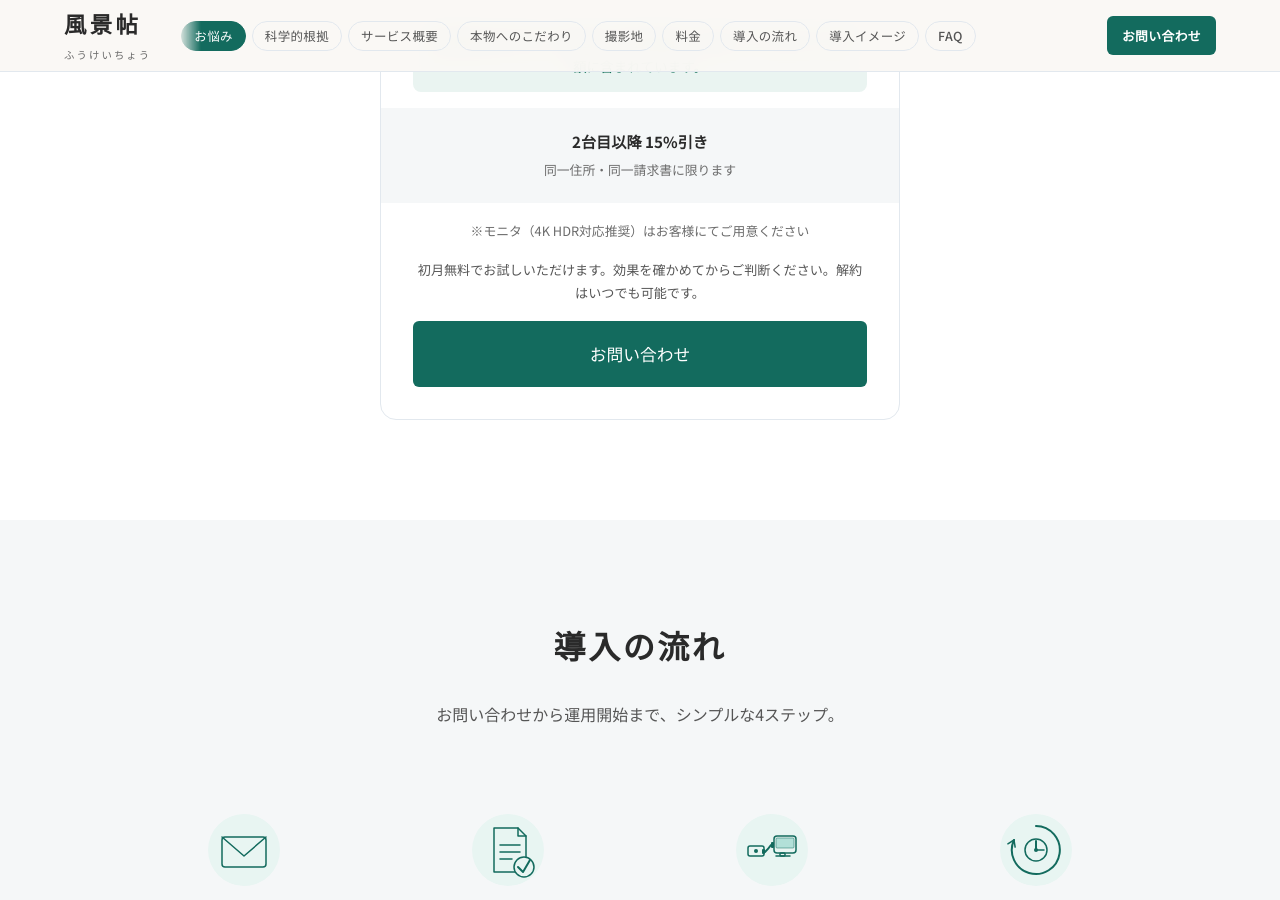
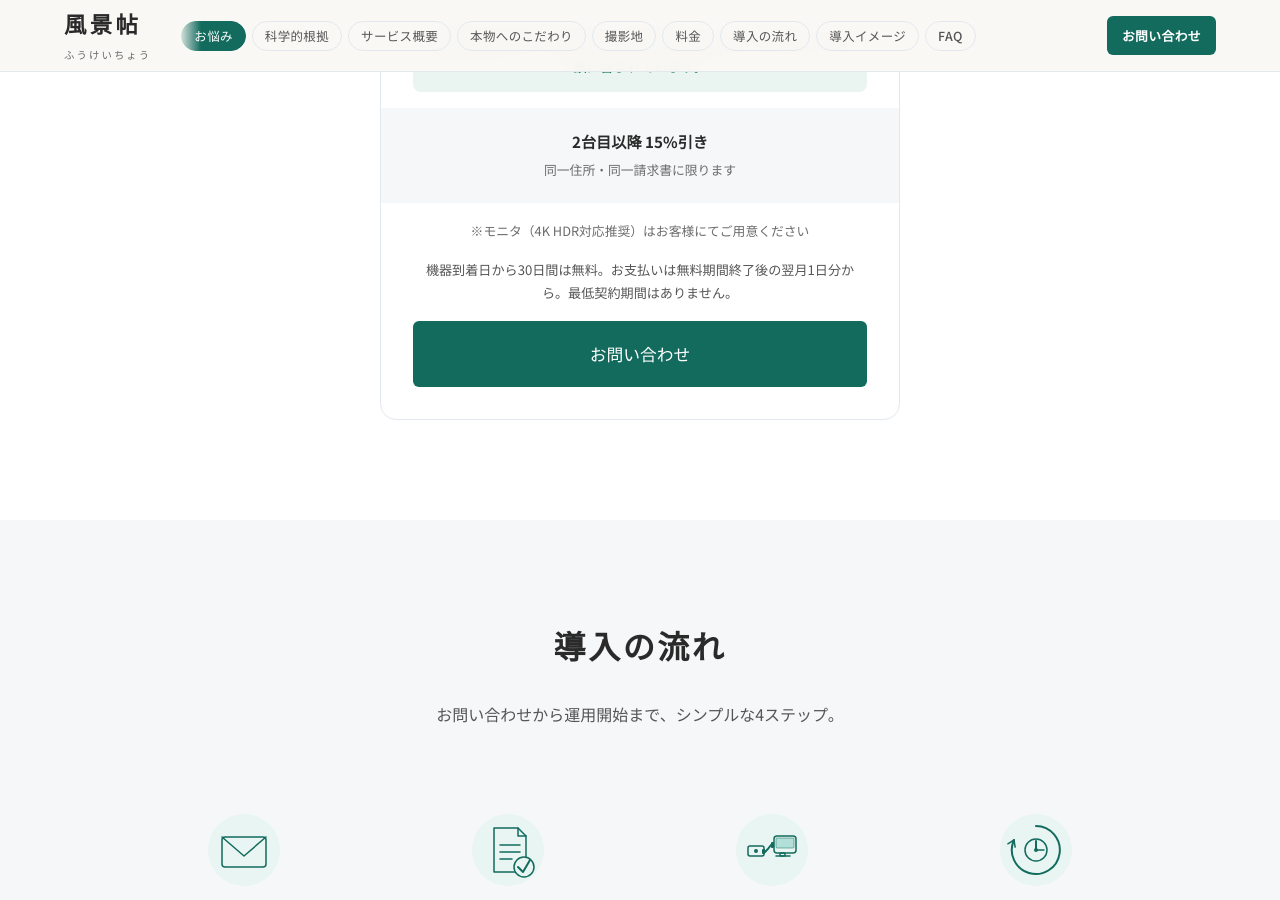
Before and after one commit to dr836gnypeq-ctrl/fukeichou-site, a Jekyll site: the page built from index.html, in a window 1280 px wide and 900 px high, scrolled down 8214 px. Built offline with Jekyll 4.4.1, drawn with Linux system fonts in a browser that asks for light colours; nearby versions of some CDN libraries; some of the changed text lies outside the part shown.

Commit message:
FAQ: 初月無料条件明記・解約条件具体化・料金セクション改定

```diff
--- a/index.html
+++ b/index.html
@@ -374,7 +374,7 @@ description: 待合室のモニターに何を流すか迷っていませんか
 </div>
 <div class="pricing-discount"><p><strong>2台目以降 15%引き</strong><br><small>同一住所・同一請求書に限ります</small></p></div>
 <div class="pricing-note"><p>※モニタ（4K HDR対応推奨）はお客様にてご用意ください</p></div>
-<div class="pricing-trial"><p>初月無料でお試しいただけます。効果を確かめてからご判断ください。解約はいつでも可能です。</p></div>
+<div class="pricing-trial"><p>機器到着日から30日間は無料。お支払いは無料期間終了後の翌月1日分から。最低契約期間はありません。</p></div>
 <a href="#contact" class="btn btn-primary btn-lg">お問い合わせ</a>
 </div>
 </div>
@@ -391,7 +391,7 @@ description: 待合室のモニターに何を流すか迷っていませんか
 <div class="flow-step reveal reveal-d3"><svg class="step-icon" viewBox="0 0 80 80" aria-hidden="true"><circle class="si-bg" cx="40" cy="40" r="36"/><rect class="si-s" x="42" y="26" width="22" height="17" rx="3"/><rect class="si-scr" x="44" y="28" width="18" height="10" rx="1"/><rect class="si-s" x="48" y="43" width="5" height="3" rx="1"/><line class="si-s" x1="44" y1="46" x2="58" y2="46" style="stroke-width:1.5"/><rect class="si-s" x="16" y="36" width="16" height="10" rx="2"/><circle class="si-f" cx="24" cy="41" r="2"/><rect class="si-f" x="30" y="39" width="3" height="5" rx="1"/><rect class="si-f" x="39" y="32" width="3" height="6" rx="1"/><path class="si-s" d="M33,42 Q37,38 39,35" style="stroke-width:2"/></svg><div class="step-number">3</div><h3>機器をお届け</h3><p>設定済みの再生機器を発送。モニタにHDMIケーブルでつなぐだけ。</p></div>
 <div class="flow-step reveal reveal-d4"><svg class="step-icon" viewBox="0 0 80 80" aria-hidden="true"><circle class="si-bg" cx="40" cy="40" r="36"/><path class="si-s" d="M40,16 A24,24,0,1,1,18,30" marker-end="url(#si-arr)" style="stroke-width:2"/><defs><marker id="si-arr" viewBox="0 0 10 10" refX="8" refY="5" markerWidth="5" markerHeight="5" orient="auto-start-reverse"><path d="M2 1L8 5L2 9" fill="none" stroke="var(--moss)" stroke-width="1.5" stroke-linecap="round" stroke-linejoin="round"/></marker></defs><circle class="si-s" cx="40" cy="40" r="11"/><line class="si-s" x1="40" y1="40" x2="40" y2="31" style="stroke-width:2"/><line class="si-s" x1="40" y1="40" x2="48" y2="40"/><circle class="si-f" cx="40" cy="40" r="2"/></svg><div class="step-number">4</div><h3>あとは自動</h3><p>初回の映像確認が終われば、以降はスタッフの手を煩わせません。</p></div>
 </div>
-<div class="flow-note"><p><strong>初月無料</strong>でご利用いただけます。映像の雰囲気を確かめてからご判断ください。</p></div>
+<div class="flow-note"><p><strong>到着日から30日間無料。</strong>映像の雰囲気を確かめてからご判断ください。</p></div>
 </div>
 </section>
 
@@ -458,7 +458,9 @@ description: 待合室のモニターに何を流すか迷っていませんか
 
 <details class="faq-item"><summary>職員にも何か効果はありますか？</summary><p>主に2つの経路が考えられます。ひとつは間接的な効果で、自然映像が入居者・患者の不穏行動や不安を和らげることで、スタッフの対応負担が軽減されるというものです。もうひとつは直接的な効果です。高齢者医療施設の職員13名を対象とした国内の交差実験（高山ら 2020）では、休憩室に自然の木漏れ日映像を2Dで投影したところ、通常の休憩と比べてストレス指標（唾液アミラーゼ活性）が有意に低下し、緊張・不安感の改善と職務満足度の向上傾向が確認されています。スタッフ自身が映像を目にする環境でも、一定のリラクゼーション効果が期待できます。</p></details>
 
-<details class="faq-item"><summary>解約はいつでもできますか？</summary><p>はい。詳細は契約書にてご案内いたします。解約時は再生機器のご返却をお願いいたします。</p></details>
+<details class="faq-item"><summary>初月無料の条件を教えてください。</summary><p>機器到着日から30日間は月額料金が発生しません。お支払いは無料期間終了後の翌月1日分からとなります。無料期間中に解約される場合も料金はかかりません。解約時は再生機器をご返送ください（送料はお客様ご負担）。</p></details>
+
+<details class="faq-item"><summary>解約はいつでもできますか？</summary><p>はい。最低契約期間はありません。解約のお申し出から翌月末で契約終了となります。解約時は再生機器のご返却をお願いいたします（送料はお客様ご負担）。</p></details>
 
 <details class="faq-item"><summary>不妊治療クリニックでも利用できますか？</summary><p>ご導入いただけます。不妊治療中の患者様は精神的な負担が大きく、国立成育医療研究センターの調査ではART開始初期の女性の54%に軽度以上の抑うつ症状が確認されています。治療周期によっては待ち時間が1〜3時間に及ぶことも多く、待合室の環境が患者様の心理状態に与える影響は小さくありません。自然映像が待合室の患者行動や感情に与える効果は複数の医療施設での研究で確認されており、不妊治療クリニックの待合環境づくりにも適しています。</p></details>
 
@@ -555,10 +557,18 @@ description: 待合室のモニターに何を流すか迷っていませんか
     },
     {
       "@type": "Question",
+      "name": "初月無料の条件を教えてください。",
+      "acceptedAnswer": {
+        "@type": "Answer",
+        "text": "機器到着日から30日間は月額料金が発生しません。お支払いは無料期間終了後の翌月1日分からとなります。無料期間中に解約される場合も料金はかかりません。解約時は再生機器をご返送ください（送料はお客様ご負担）。"
+      }
+    },
+    {
+      "@type": "Question",
       "name": "解約はいつでもできますか？",
       "acceptedAnswer": {
         "@type": "Answer",
-        "text": "はい。詳細は契約書にてご案内いたします。解約時は再生機器のご返却をお願いいたします。"
+        "text": "はい。最低契約期間はありません。解約のお申し出から翌月末で契約終了となります。解約時は再生機器のご返却をお願いいたします（送料はお客様ご負担）。"
       }
     },
     {
```
